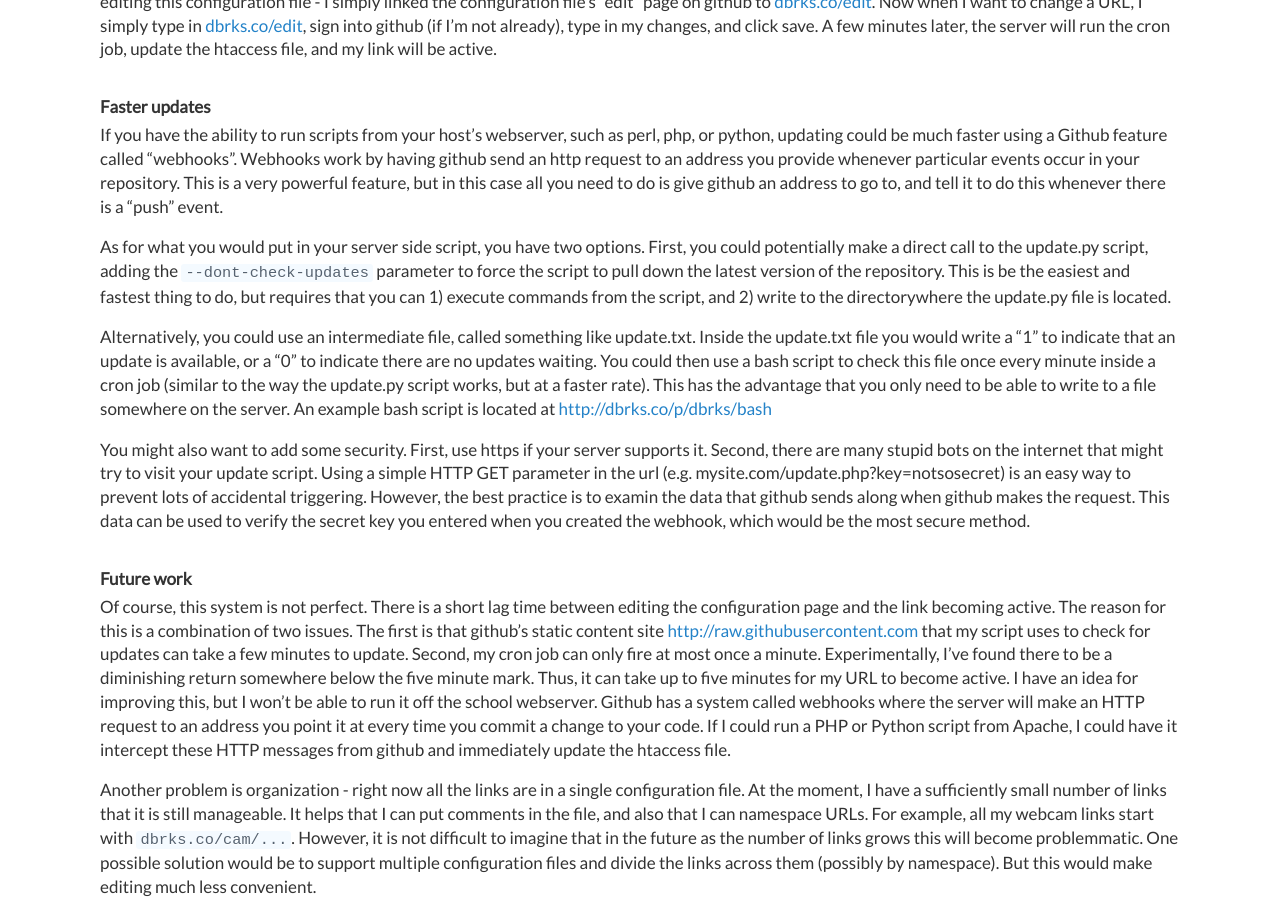
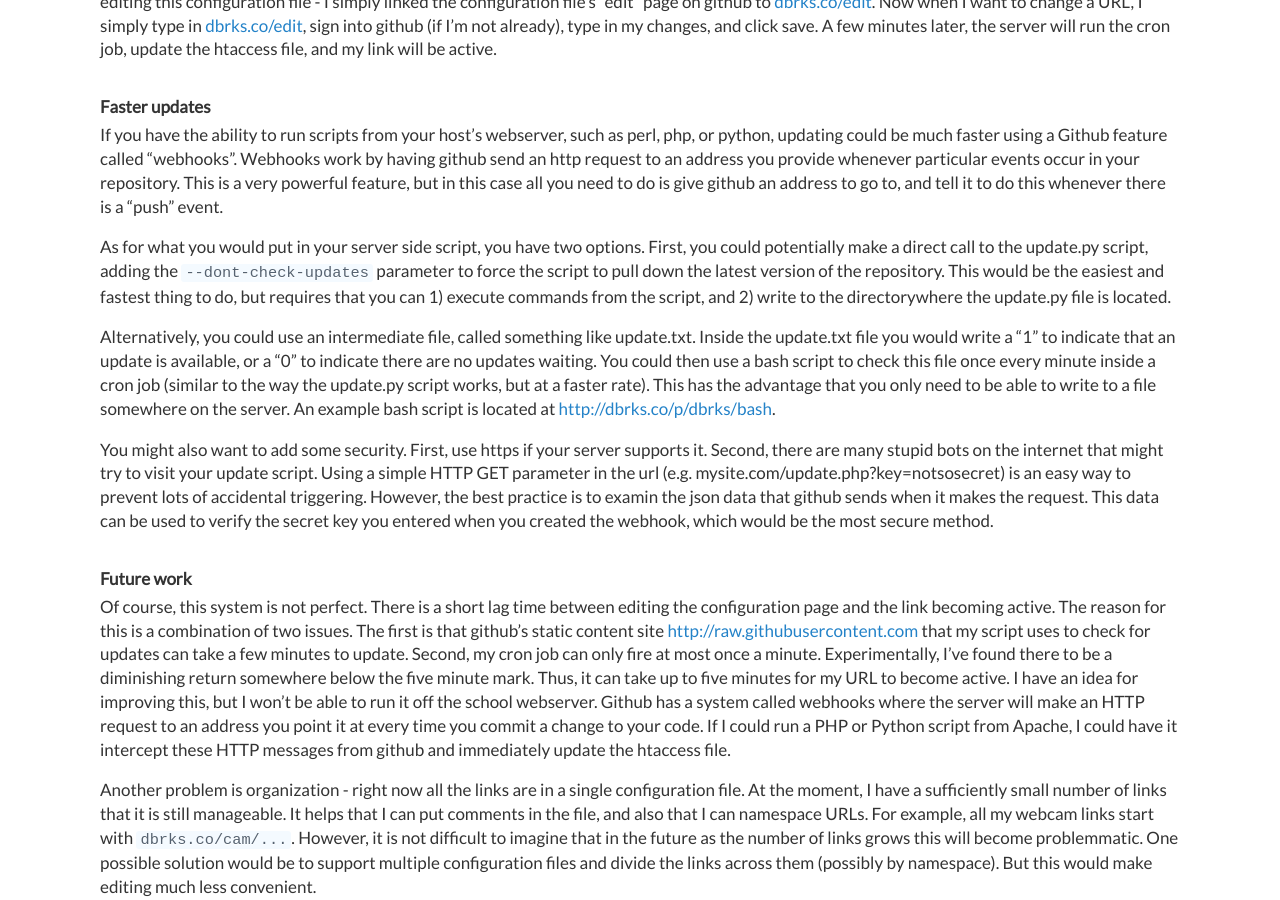
Before and after one commit to mrdanbrooks/mrdanbrooks.github.io, a Jekyll site: the page built from _posts/2016-08-17-dbrks.md, in a window 1280 px wide and 900 px high, scrolled down 2329 px. Built offline with Jekyll 4.4.1, drawn with Linux system fonts in a browser that asks for light colours.

Commit message:
"adds changes"

```diff
--- a/_posts/2016-08-17-dbrks.md
+++ b/_posts/2016-08-17-dbrks.md
@@ -119,19 +119,19 @@ This is a very powerful feature, but in this case all you need to do is give git
 
 As for what you would put in your server side script, you have two options.
 First, you could potentially make a direct call to the update.py script, adding the ``--dont-check-updates`` parameter to force the script to pull down the latest version of the repository.
-This is be the easiest and fastest thing to do, but requires that you can 1) execute commands from the script, and 2) write to the directorywhere the update.py file is located.
+This would be the easiest and fastest thing to do, but requires that you can 1) execute commands from the script, and 2) write to the directorywhere the update.py file is located.
 
 Alternatively, you could use an intermediate file, called something like update.txt.
 Inside the update.txt file you would write a "1" to indicate that an update is available, or a "0" to indicate there are no updates waiting.
 You could then use a bash script to check this file once every minute inside a cron job (similar to the way the update.py script works, but at a faster rate).
 This has the advantage that you only need to be able to write to a file somewhere on the server.
-An example bash script is located at <http://dbrks.co/p/dbrks/bash>
+An example bash script is located at <http://dbrks.co/p/dbrks/bash>.
 
 You might also want to add some security.
 First, use https if your server supports it.
 Second, there are many stupid bots on the internet that might try to visit your update script.
 Using a simple HTTP GET parameter in the url (e.g. mysite.com/update.php?key=notsosecret) is an easy way to prevent lots of accidental triggering.
-However, the best practice is to examin the data that github sends along when github makes the request.
+However, the best practice is to examin the json data that github sends when it makes the request.
 This data can be used to verify the secret key you entered when you created the webhook, which would be the most secure method.
 
 
```
